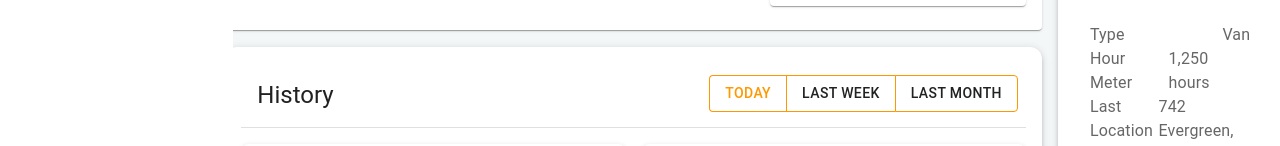
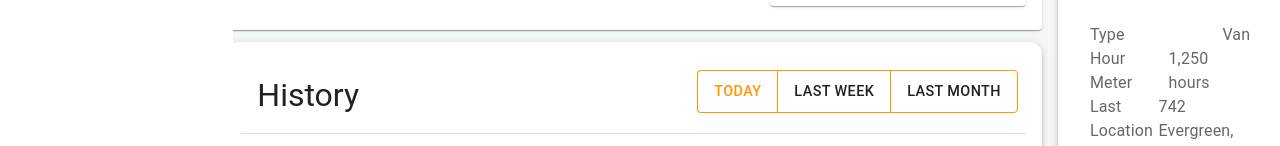
Before and after one commit to GhazanfarIjazOcta/FleetHub-Customer-Panel, a React (Create React App) app: page /dashboard/dashboardmain in a window 1280 px wide. Shown: the part 1018-1164 px from the top of the page. Built offline with nearby package versions, Linux system fonts and the light colour scheme; the HTML template or start-up script is replaced by a standard one.

Commit message:
v9 finall 23

```diff
--- a/src/components/DashboardComponents/DashboardMain/DashboardHistoryCard.js
+++ b/src/components/DashboardComponents/DashboardMain/DashboardHistoryCard.js
@@ -40,51 +40,85 @@ function DashboardHistoryCard() {
   return (
     <Card sx={{ padding: '16px', borderRadius: '12px', boxShadow: 3  , mt: 0}}>
     <CardHeader
-        title={<Typography variant="h5">History</Typography>}
+  title={
+    <Typography
+      variant="h5"
+      sx={{
+        fontSize: {
+          xs: '1.25rem', // Mobile view
+          sm: '1.5rem',  // Tablet view
+          md: '1.75rem', // Laptop view
+          lg: '2rem',    // Desktop view
+        }
+      }}
+    >
+      History
+    </Typography>
+  }
   action={
-          // <Tabs>
-          //   <Tab label="Today" />
-          //   <Tab label="Last Week" />
-          //   <Tab label="Last Month" />
-          // </Tabs>
     <Box display="flex" justifyContent="flex-end">
       <ButtonGroup variant="outlined" aria-label="outlined button group" sx={{ border: '1px  #ff9800' }}>
         <Button
           onClick={() => setSelected('Today')}
           sx={{
-                // backgroundColor: selected === 'Today' ? '#ff9800' : 'transparent',
+            fontSize: {
+              xs: '0.7rem', // Mobile view
+              sm: '0.8rem', // Tablet view
+              md: '0.9rem', // Laptop view
+            },
+            padding: {
+              xs: '5px 10px', // Mobile view
+              sm: '6px 12px', // Tablet view
+              md: '8px 16px', // Laptop view
+            },
             color: selected === 'Today' ? '#ff9800' : 'inherit',
-                borderColor: '#ff9800', // Orange border color
+            borderColor: '#ff9800',
             '&:hover': {
-                  backgroundColor: selected === 'Today' ? '#transparent' : 'rgba(255, 152, 0, 0.1)', // Change on hover
+              backgroundColor: selected === 'Today' ? 'transparent' : 'rgba(255, 152, 0, 0.1)',
             },
           }}
         >
           Today
         </Button>
-
         <Button
           onClick={() => setSelected('Last Week')}
           sx={{
-                // backgroundColor: selected === 'Last Week' ? '#ff9800' : 'transparent',
+            fontSize: {
+              xs: '0.6rem',
+              sm: '0.8rem',
+              md: '0.9rem',
+            },
+            padding: {
+              xs: '4px 9px',
+              sm: '6px 12px',
+              md: '8px 16px',
+            },
             color: selected === 'Last Week' ? '#ff9800' : 'inherit',
-                borderColor: '#ff9800', // Orange border color
+            borderColor: '#ff9800',
             '&:hover': {
-                  backgroundColor: selected === 'Last Week' ? '#transparent' : 'rgba(255, 152, 0, 0.1)', // Change on hover
+              backgroundColor: selected === 'Last Week' ? 'transparent' : 'rgba(255, 152, 0, 0.1)',
             },
           }}
         >
           Last Week
         </Button>
-
         <Button
           onClick={() => setSelected('Last Month')}
           sx={{
-                // backgroundColor: selected === 'Last Month' ? '#ff9800' : 'transparent',
+            fontSize: {
+              xs: '0.6rem',
+              sm: '0.8rem',
+              md: '0.9rem',
+            },
+            padding: {
+              xs: '4px 9px',
+              sm: '6px 12px',
+              md: '8px 16px',
+            },
             color: selected === 'Last Month' ? '#ff9800' : 'inherit',
-                borderColor: '#ff9800', // Orange border color
+            borderColor: '#ff9800',
             '&:hover': {
-                  backgroundColor: selected === 'Last Month' ? '#transparent' : 'rgba(255, 152, 0, 0.1)', // Change on hover
+              backgroundColor: selected === 'Last Month' ? 'transparent' : 'rgba(255, 152, 0, 0.1)',
             },
           }}
         >
@@ -95,6 +129,9 @@ function DashboardHistoryCard() {
   }
   sx={{ paddingBottom: 2 }}
 />
+
+
+
       <Divider sx={{ marginBottom: '16px' }} />
 
       <Grid container spacing={2}>
```
Lines whose indentation alone changed are shown as unchanged.
